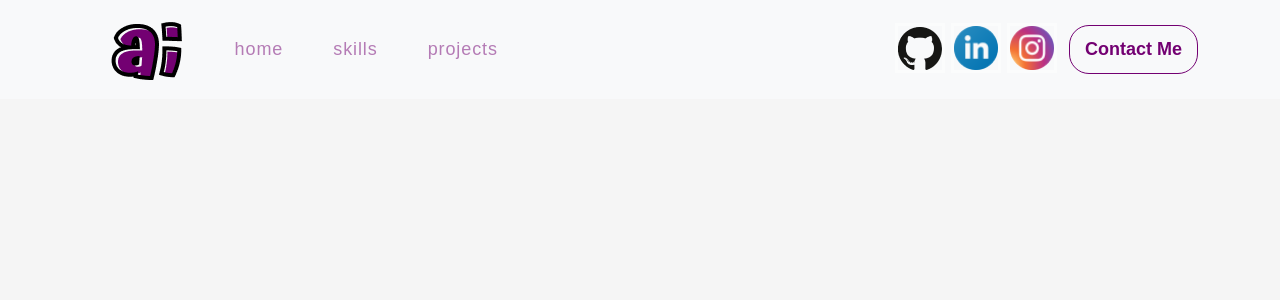
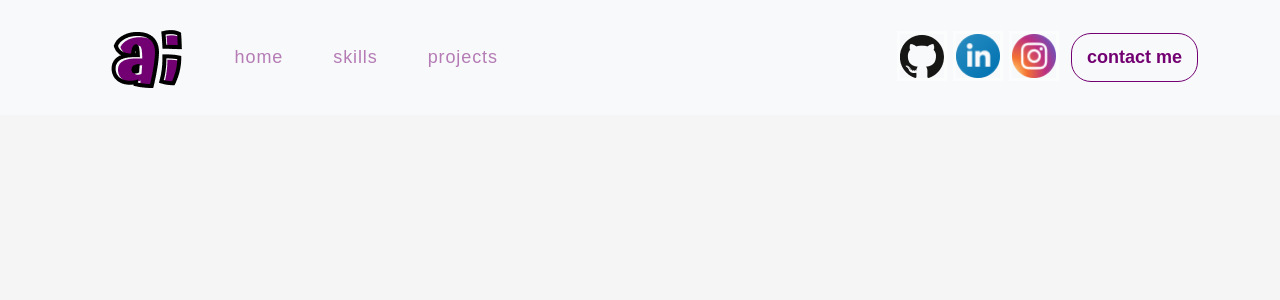
Before and after one commit to arooj-ilyas/myportfolio, a React (Create React App) app: page / in a window 1280 px wide. Shown: the top 300 px of the page. Built offline with nearby package versions, Linux system fonts and the light colour scheme.

Commit message:
tidy up navbar css

```diff
--- a/src/App.css
+++ b/src/App.css
@@ -51,12 +51,12 @@ h1, h2, h3, h4, h5, h6 {
 
 /******* Navbar CSS *******/
 nav.navbar {
-  padding: 10px 0;
+  padding: 18px 0;
   position: fixed;
   width: 100%;
   top: 0;
   z-index: 9999;
-  transition:  0.32s ease-in-out;
+  transition:  0.3s ease-in-out;
 }
 
 nav.navbar.scrolled {
@@ -79,8 +79,8 @@ nav.navbar .navbar-nav .nav-link.navbar-link {
 nav.navbar .navbar-nav a.nav-link.navbar-link:hover,
 nav.navbar .navbar-nav a.nav-link.navbar-link.active {
     opacity: 1;
-    text-underline-position: below;
-    text-decoration: underline;
+    transform:scale(1.2,1.2);
+    transition: 0.3s ease-in-out
 }
 
 span.navbar-text {
@@ -130,5 +130,46 @@ span.navbar-text {
   border: 1px solid #730072;
   background-color: #730072;
   border-radius: 20px;
+}
 
+/* nav.navbar .navbar-toggler:active,
+nav.navbar .navbar-toggler:focus {
+	outline: 10px;
+    box-shadow: none;
+} */
+
+/* line 1 of burger icon
+nav.navbar .navbar-toggler-icon:before {
+	width: 24px;
+	position: absolute;
+	height: 2px;
+	background-color: #730072;;
+	top: 0;
+	left: 0;
+	content: '';
+	z-index: 2;
+	transition: all 300ms linear;
 }
+
+line 2 of burger icon
+nav.navbar .navbar-toggler-icon {
+  width: 24px;
+  height: 17px;
+  background-image: none;
+  position: relative;
+  border-bottom: 2px solid #730072;;
+  transition: all 300ms linear;
+}
+
+line 3 of burger icon
+nav.navbar .navbar-toggler-icon:after {
+  width: 24px;
+	position: absolute;
+	height: 2px;
+	background-color: #730072;;
+	top: 8px;
+	left: 0;
+	content: '';
+	z-index: 2;
+	transition: all 300ms linear;
+} */
--- a/src/components/NavBar.js
+++ b/src/components/NavBar.js
@@ -37,7 +37,7 @@ const NavBar = () => {
           <img src={logo} alt="Logo" />
         </Navbar.Brand>
         <Navbar.Toggle aria-controls="basic-navbar-nav">
-          <span className="navbar-toggle-icon">≡</span>
+          <span className="navbar-toggler-icon"></span>
         </Navbar.Toggle>
         <Navbar.Collapse id="basic-navbar-nav">
           <Nav className="me-auto">
@@ -79,7 +79,7 @@ const NavBar = () => {
             </div>
 
             <button onClick={() => console.log("connect")}>
-              <span>Contact Me</span>
+              <span>contact me</span>
             </button>
 
           </span>
```
